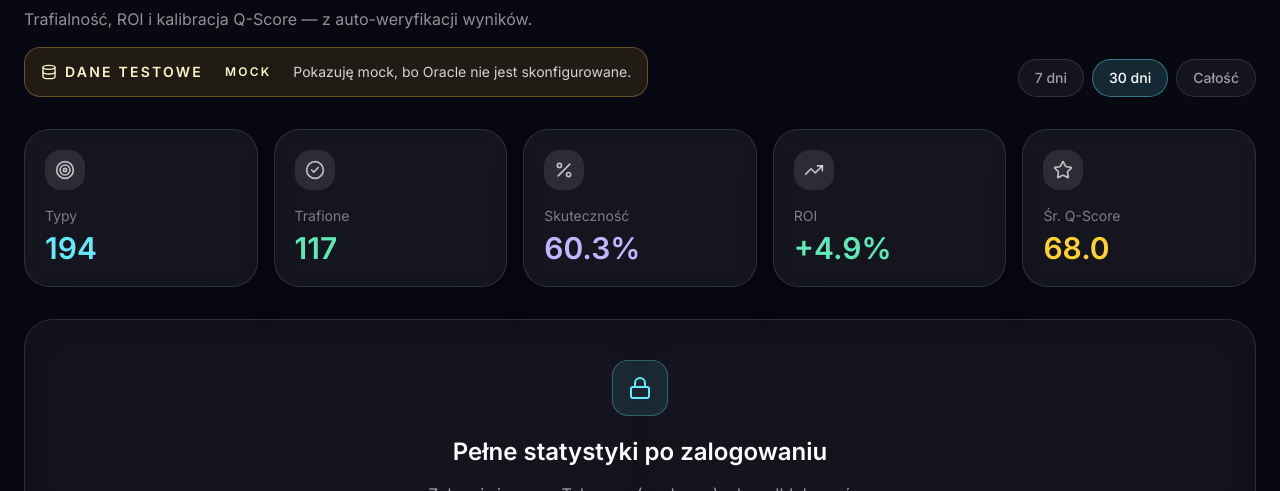
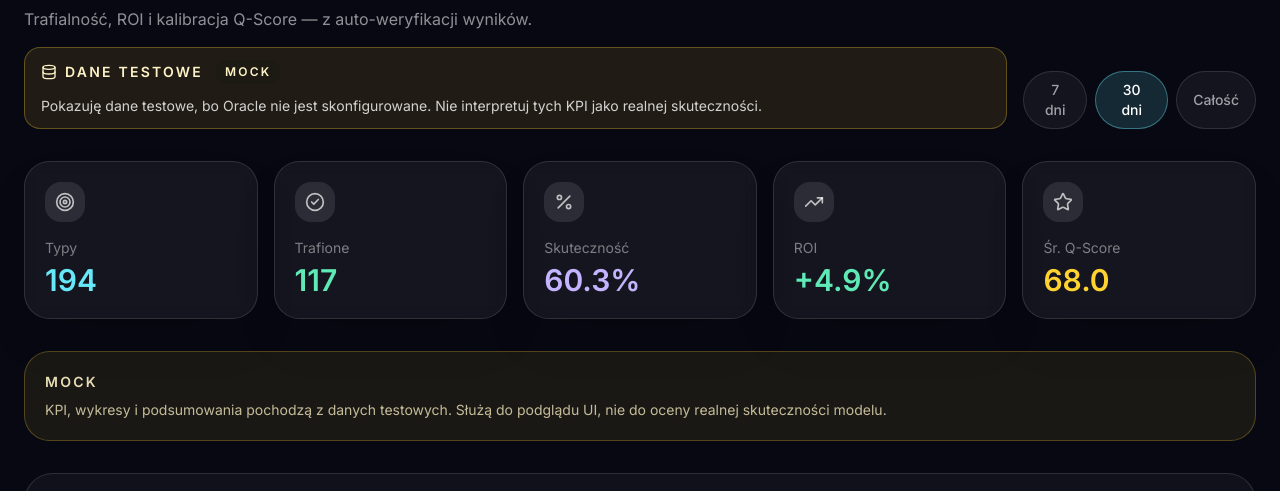
Before and after one commit to mtkittles/nova-pulse, a Next.js app: page /stats in a window 1280 px wide. Shown: the part 170-661 px from the top of the page. Built offline with nearby package versions, Linux system fonts and the light colour scheme; no server answers.

Commit message:
Improve stats data states UI

```diff
--- a/components/settled-tips.tsx
+++ b/components/settled-tips.tsx
@@ -1,5 +1,16 @@
 import type { Tip } from "@/lib/types"
 import { statusInfo, BET_TYPE_SHORT } from "@/lib/labels"
+
+function matchLine(t: Tip): string {
+  const home = t.home?.trim() || "—"
+  const away = t.away?.trim() || "—"
+  return `${home} vs ${away}`
+}
+
+function settlementLabel(t: Tip): string {
+  if (t.settlement_status && t.settlement_status !== "unknown") return t.settlement_status
+  return t.actual_result === 1 ? "won" : t.actual_result === 0 ? "lost" : "unknown"
+}
 
 function shortDate(iso: string): string {
   if (!iso) return "—"
@@ -12,7 +23,7 @@ export function SettledTips({ tips }: { tips: Tip[] }) {
   if (tips.length === 0) {
     return (
         <p className="text-center text-sm text-white/40 py-8">
-        Brak rozliczonych typów w ostatnich 30 dniach.
+          Brak rozliczonych typów do pokazania.
         </p>
       )
   }
@@ -32,11 +43,16 @@ export function SettledTips({ tips }: { tips: Tip[] }) {
         <tbody className="divide-y divide-white/[0.06]">
           {tips.map((t, i) => {
             const si = statusInfo(t.actual_result)
+            const settlement = settlementLabel(t)
+            const score = t.match_score?.trim() || "—"
             return (
               <tr key={`${t.event_id}-${i}`} className="group">
                 <td className="py-3 pr-4 text-white/50 tabular-nums">{shortDate(t.kickoff_utc)}</td>
                 <td className="py-3 pr-4 font-medium">
-                  {t.home} <span className="text-white/35">vs</span> {t.away}
+                  <div>{matchLine(t)}</div>
+                  <div className="mt-1 text-xs text-white/40">
+                    wynik meczu: <span className="text-white/65">{score}</span>
+                  </div>
                 </td>
                 <td className="py-3 pr-4">
                   <span className="text-white/70">{BET_TYPE_SHORT[t.bet_type] ?? t.bet_type}</span>
@@ -48,9 +64,12 @@ export function SettledTips({ tips }: { tips: Tip[] }) {
                   {t.odds > 0 ? t.odds.toFixed(2) : "—"}
                 </td>
                 <td className="py-3 text-right">
+                  <div className="flex flex-col items-end gap-1">
                     <span className={`rounded-full border px-2.5 py-0.5 text-xs font-medium ${si.classes}`}>
                       {si.label}
                     </span>
+                    <span className="text-[11px] uppercase tracking-[0.16em] text-white/35">{settlement}</span>
+                  </div>
                 </td>
               </tr>
             )
--- a/components/stats-view.tsx
+++ b/components/stats-view.tsx
@@ -70,7 +70,7 @@ export function StatsView({
     source === "live"
       ? "Statystyki pobrane z Oracle."
       : source === "mock"
-        ? "Pokazuję mock, bo Oracle nie jest skonfigurowane."
+        ? "Pokazuję dane testowe, bo Oracle nie jest skonfigurowane. Nie interpretuj tych KPI jako realnej skuteczności."
         : sourceMessage || "Oracle zwróciło błąd lub jest niedostępne."
   const kpis = [
     { icon: Target, label: "Typy", value: `${s.total_tips}`, tone: "text-[color:var(--accent)]" },
@@ -143,6 +143,15 @@ export function StatsView({
         })}
       </div>
 
+      {source === "mock" && (
+        <div className="mb-8 rounded-[1.6rem] border border-amber-300/25 bg-amber-300/[0.08] p-5 text-amber-100/90">
+          <p className="text-sm font-semibold uppercase tracking-[0.16em]">Mock</p>
+          <p className="mt-2 text-sm text-amber-100/75">
+            KPI, wykresy i podsumowania pochodzą z danych testowych. Służą do podglądu UI, nie do oceny realnej skuteczności modelu.
+          </p>
+        </div>
+      )}
+
       {source === "error" ? (
         <div className="rounded-[1.8rem] border border-rose-300/25 bg-rose-300/[0.08] p-12 text-center text-rose-100/90">
           <div className="mx-auto mb-4 grid h-14 w-14 place-items-center rounded-2xl border border-rose-300/30 bg-rose-300/10 text-rose-100">
@@ -156,27 +165,30 @@ export function StatsView({
           <div className="mx-auto mb-4 grid h-14 w-14 place-items-center rounded-2xl border border-[color:var(--accent)]/30 bg-[var(--accent)]/10 text-[color:var(--accent)]">
             <Hourglass className="h-6 w-6" />
           </div>
-          <h3 className="text-xl font-semibold">Statystyki pojawią się po rozegraniu meczów</h3>
+          <h3 className="text-xl font-semibold">
+            {source === "mock" ? "Brak danych testowych dla tego okresu" : "Brak rozliczonych typów w wybranym okresie"}
+          </h3>
           <p className="mt-2 text-white/55">
-            Baza typów dopiero się zapełnia. Po zakończeniu meczów bot automatycznie zweryfikuje wyniki
-            i wykresy ożyją.
+            {source === "mock"
+              ? "Widok działa na mocku, ale w tym zakresie nie ma rekordów do agregacji."
+              : "Mecze nie zostały jeszcze rozliczone albo wybrany zakres nie zawiera gotowych wyników."}
           </p>
         </div>
       ) : loggedIn ? (
         <div className={loading ? "opacity-50 transition" : "transition"}>
           <StatsCharts data={data} />
 
-          {settledTips.length > 0 && (
           <div className="mt-8 rounded-[1.8rem] border border-white/12 bg-white/[0.055] p-6 shadow-2xl shadow-black/20 backdrop-blur">
             <h3 className="text-lg font-semibold">Ostatnie rozliczone typy</h3>
             <p className="mt-1 text-sm text-white/45">
-                {settledTips.length} ostatnich typów z weryfikacją wyniku
+              {source === "mock"
+                ? "Sekcja ukrywa mocki i pokazuje tylko realnie rozliczone rekordy z Oracle."
+                : `${settledTips.length} ostatnich typów z weryfikacją wyniku`}
             </p>
             <div className="mt-5">
               <SettledTips tips={settledTips} />
             </div>
           </div>
-          )}
         </div>
       ) : (
         <LockedSection />
```
Lines whose indentation alone changed are shown as unchanged.
